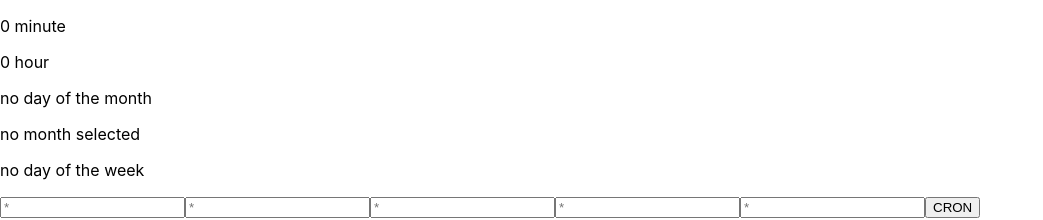
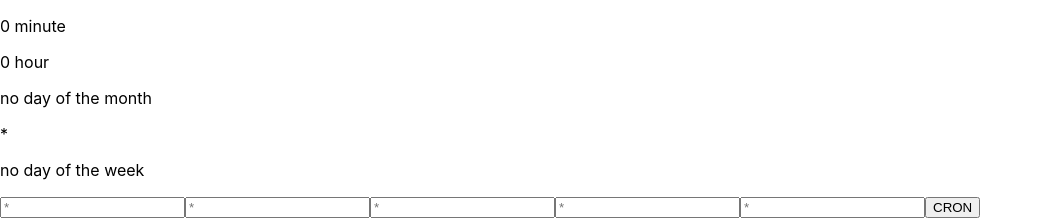
Before and after one commit to alex-lc/cron-calc, a React (Create React App) app: page / in a window 1280 px wide. Shown: the top 220 px of the page, without its empty margins (0-1043 px from the left). Built offline with nearby package versions, Linux system fonts and the light colour scheme.

Commit message:
Working on months selection

```diff
--- a/src/components/Selection.js
+++ b/src/components/Selection.js
@@ -76,8 +76,8 @@ const Selection = () => {
                     {cron.dayOfTheMonth === 0 && <p>no day of the month</p>}
                     {cron.dayOfTheMonth !== 0 && <p>{cron.dayOfTheMonth}</p>}
 
-                    {cron.month === 0 && <p>no month selected</p>}
-                    {cron.month !== 0 && <p>{cron.month}</p>}
+                    {cron.month === 0 && <p>*</p>}
+                    {cron.month !== 0 && <p>in {cron.month}</p>}
 
                     {cron.dayOfTheWeek === 0 && <p>no day of the week</p>}
                     {cron.dayOfTheWeek !== 0 && <p>{cron.dayOfTheWeek}</p>}
```
